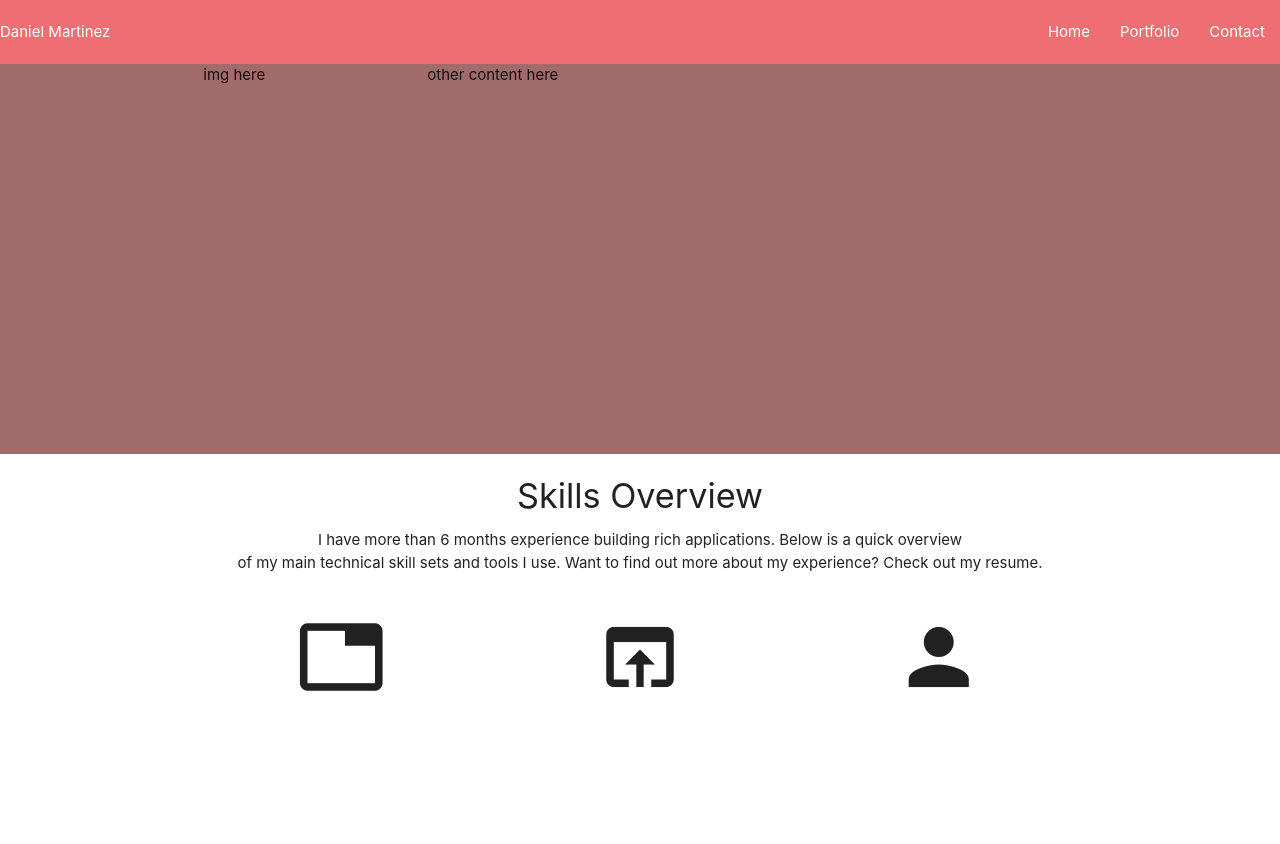
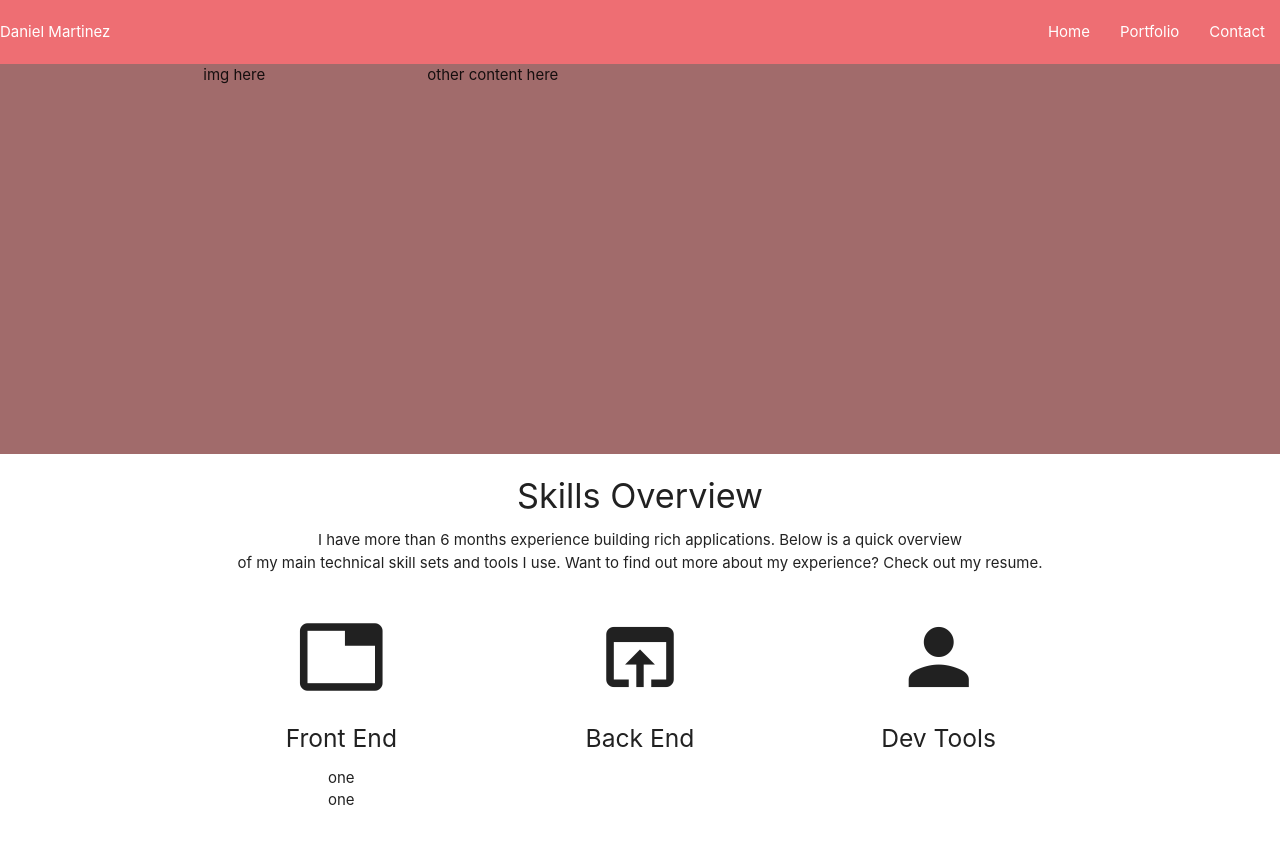
Before and after one commit to xdanielmtz/react-portfolio, a React (Create React App) app: page / in a window 1280 px wide. Shown: the top 844 px of the page. Before the commit the page ends 800 px from the top, so only its background shows below. Built offline with nearby package versions, Linux system fonts and the light colour scheme.

Commit message:
small changes in css

```diff
--- a/src/pages/Home/Home.jsx
+++ b/src/pages/Home/Home.jsx
@@ -23,12 +23,19 @@ const Home = () => {
         <div className="row">
           <div className="col s4 center-align">
             <i class="large material-icons">tab</i>
+            <h5>Front End</h5>
+            <ul>
+                <li>one</li>
+                <li>one</li>
+            </ul>
           </div>
           <div className="col s4 center-align">
             <i class="large material-icons">open_in_browser</i>
+            <h5>Back End</h5>
           </div>
           <div className="col s4 center-align">
             <i class="large material-icons">person</i>
+            <h5>Dev Tools</h5>
           </div>
         </div>
       </div>
--- a/src/pages/Home/home.css
+++ b/src/pages/Home/home.css
@@ -2,3 +2,7 @@
     background-color: rgb(161, 107, 107);
     height: 26rem;
 }
+
+li {
+    list-style-type: circle;
+}
```
Also changed, not shown: 1 other file (tests, documents, lock files or other folders).
